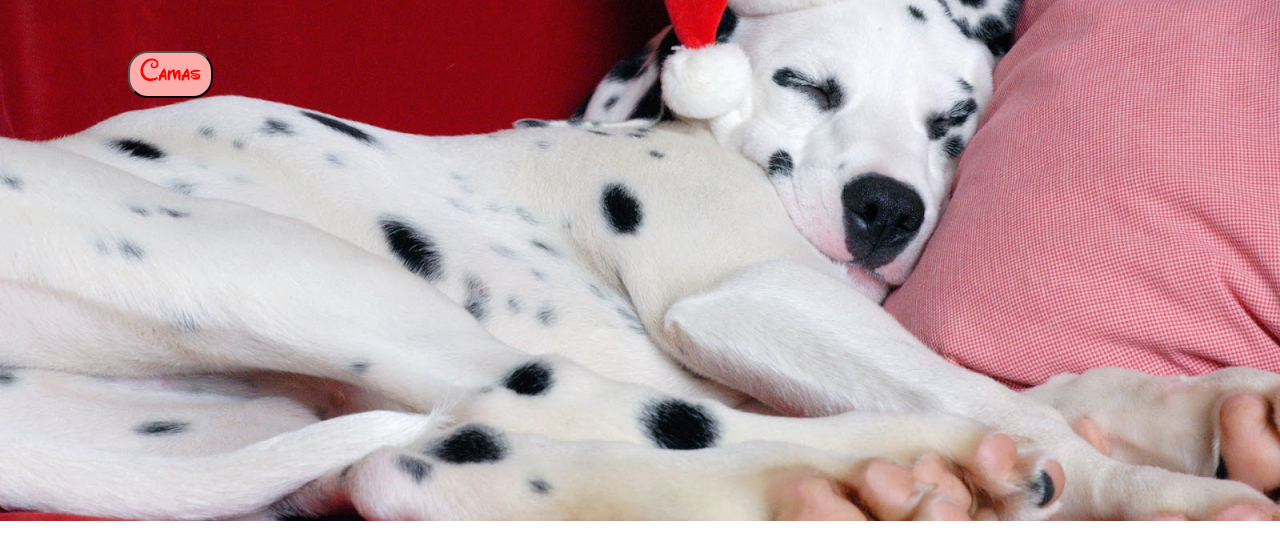
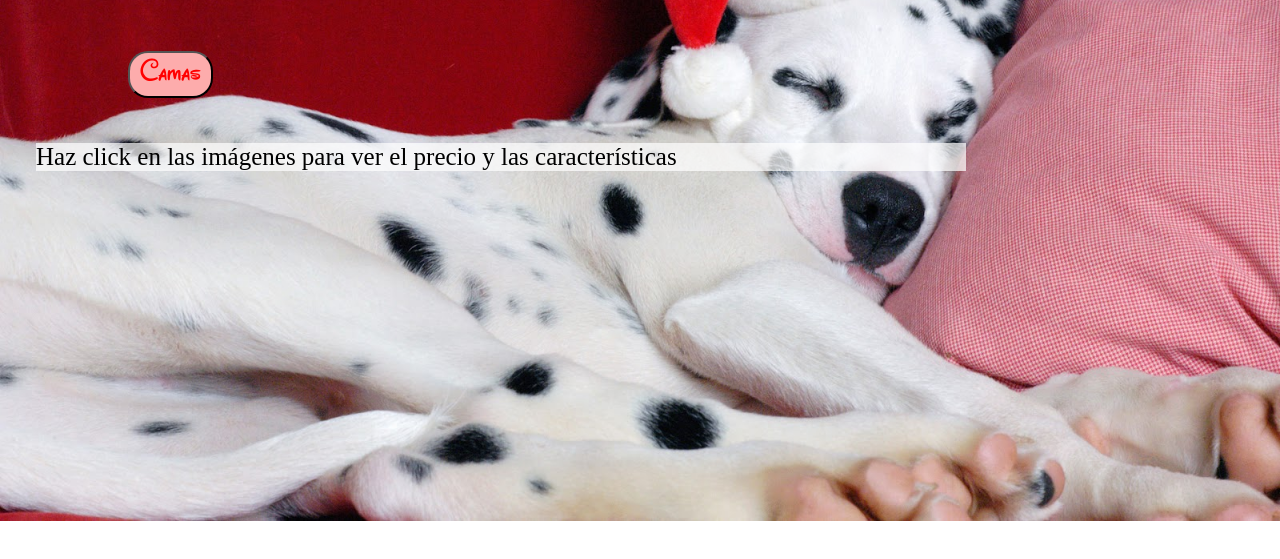
Before and after one commit to LourdesLozano/LTAW-Practicas, a plain HTML site: page P1/camas.html in a window 1280 px wide. Shown: the part 199-758 px from the top of the page. Drawn offline with Linux system fonts and the light colour scheme.

Commit message:
mini cambios

```diff
--- a/P1/camas.html
+++ b/P1/camas.html
@@ -17,6 +17,7 @@
 
         <div id = "barra">
             <input type="button" value="Camas" id="btn_camas">
+            <p>Haz click en las imágenes para ver el precio y las características</p>
         </div>
 
         <div id = "productos7">
```
Also changed, not shown: P1/alimentos.html (+1 -0 lines), P1/juguetes.html (+1 -0 lines).
